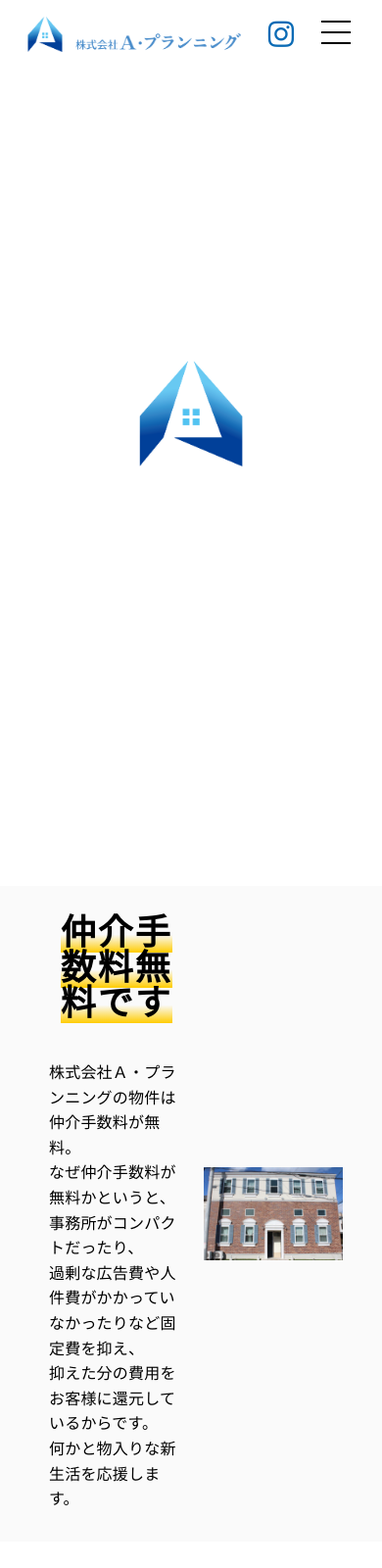
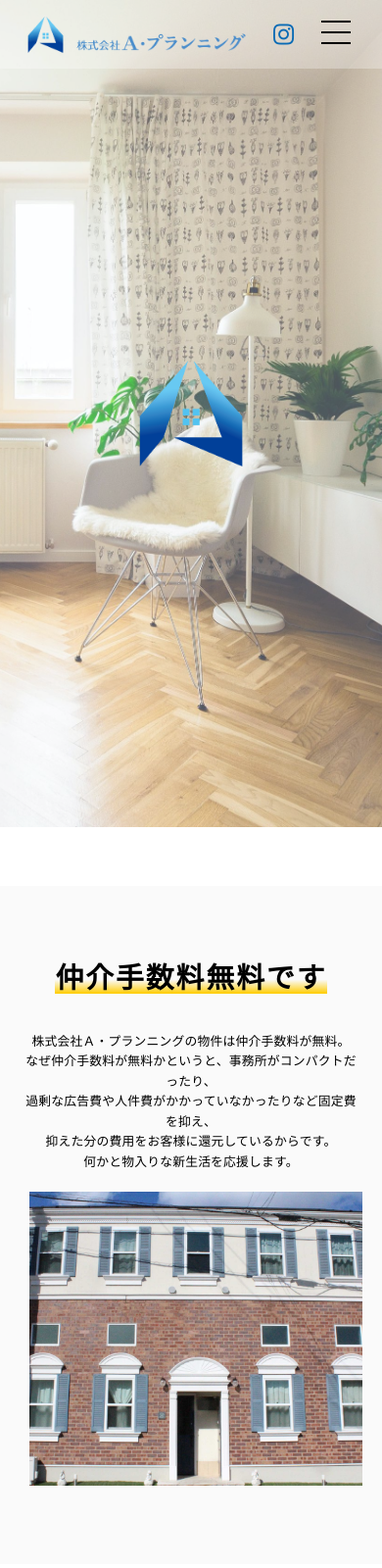
Before and after one commit to goto-satoshi0112/aplan, a plain HTML site: page index.html in a window 390 px wide. Shown: the top 1600 px of the page at 98% size. Drawn offline with nearby package versions, Linux system fonts and the light colour scheme.

Commit message:
Add files via upload

```diff
--- a/style.scss
+++ b/style.scss
@@ -8,11 +8,11 @@ Theme Name: 株式会社Ａ・プランニング
 html {
   font-size: 10px;
 }
-// @media screen and (max-width: 767px) {
-//   html {
-//     font-size: 8px;
-//   }
-// }
+@media screen and (max-width: 499px) {
+  html {
+    font-size: 8px;
+  }
+}
 
 body {
   font-family: "游ゴシック体", "Yu Gothic", "ヒラギノ角ゴ Pro", "Hiragino Kaku Gothic Pro", "メイリオ", "Meiryo UI",
@@ -323,7 +323,6 @@ body {
 .fv {
   width: 100%;
   height: 100vh;
-  // margin-bottom: 120px;
   background-image: url(img/main1.jpg);
   background-position: center center;
   background-repeat: no-repeat;
@@ -359,7 +358,7 @@ body {
     width: 100%;
     height: 100vh;
     margin-bottom: 60px;
-    background-image: url(img/1メイン画像/画質落としたデータ（こちらを利用してください）/main1.jpg);
+    background-image: url(img/main1.jpg);
     background-position: center center;
     background-repeat: no-repeat;
     background-size: cover;
@@ -431,21 +430,29 @@ body {
 @media screen and (max-width: 767px) {
   .message {
     width: 100%;
+    padding: 80px 0;
+    margin-bottom: 40px;
+    background: rgba(227, 227, 227, 0.2);
+    &__wrapper {
+      width: 100%;
       max-width: 900px;
-    padding: 20px;
+      padding: 0 20px;
       margin: 0 auto;
       box-sizing: border-box;
       display: flex;
       align-items: center;
       flex-direction: column; //*//
+    }
     &__container {
-      width: 420px;
+      width: 500px;
       width: 100%; //*//
-      padding: 10px;
+      padding: 0; //*//
+      padding-bottom: 20px; //*//
       box-sizing: border-box;
     }
       &__content {
       white-space: normal;
+      text-align: center; //*//
       &.wrap {
         white-space: normal;
       }
@@ -459,7 +466,7 @@ body {
     &__image {
       width: 100%;
       height: 100%;
-      object-fit: contain;
+      object-fit: cover; //*//
     }
   }
 }
@@ -500,7 +507,7 @@ body {
     width: 45%;
   }
 }
-@media screen and (max-width: 400px) {
+@media screen and (max-width: 499px) {
   .item {
     width: 100%;
   }
@@ -550,8 +557,8 @@ body {
   margin: 0 auto 60px;
   &__wrapper {
     width: 100%;
-    height: 75vh;
-    background-image: url(img/2トップと会社概要で使用する写真/S__3104794.jpg);
+    height: 100vh;
+    background-image: url(img/S__3104794.jpg);
     background-position: center;
     background-repeat: no-repeat;
     background-size: cover;
@@ -561,7 +568,7 @@ body {
   }
   &__overlay {
     width: 100%;
-    height: 75vh;
+    height: 100vh;
     background: rgba(10, 107, 181, 0.7);
     position: absolute;
     top: 0;
@@ -598,8 +605,8 @@ body {
     margin: 0 auto 60px;
     &__wrapper {
       width: 100%;
-      height: 75vh;
-      background-image: url(img/2トップと会社概要で使用する写真/S__3104794.jpg);
+      height: 120vh; //*//
+      background-image: url(img/S__3104794.jpg);
       background-position: center;
       background-repeat: no-repeat;
       background-size: cover;
@@ -609,7 +616,7 @@ body {
     }
     &__overlay {
       width: 100%;
-      height: 75vh;
+      height: 120vh; //*//
       background: rgba(10, 107, 181, 0.7);
       position: absolute;
       top: 0;
@@ -770,7 +777,7 @@ body {
     }
   }
 }
-@media screen and (max-width: 400px) {
+@media screen and (max-width: 499px) {
   .blog {
     &__container {
       width: 100%;
```
Also changed, not shown: style.css, style.min.css. Lines whose indentation alone changed are shown as unchanged.
